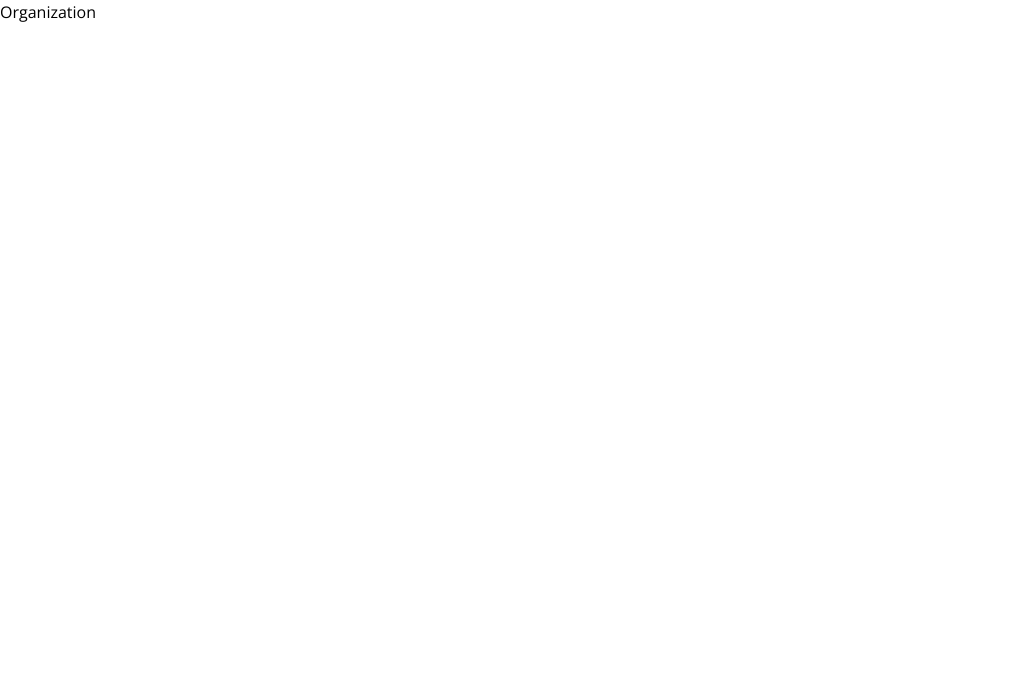
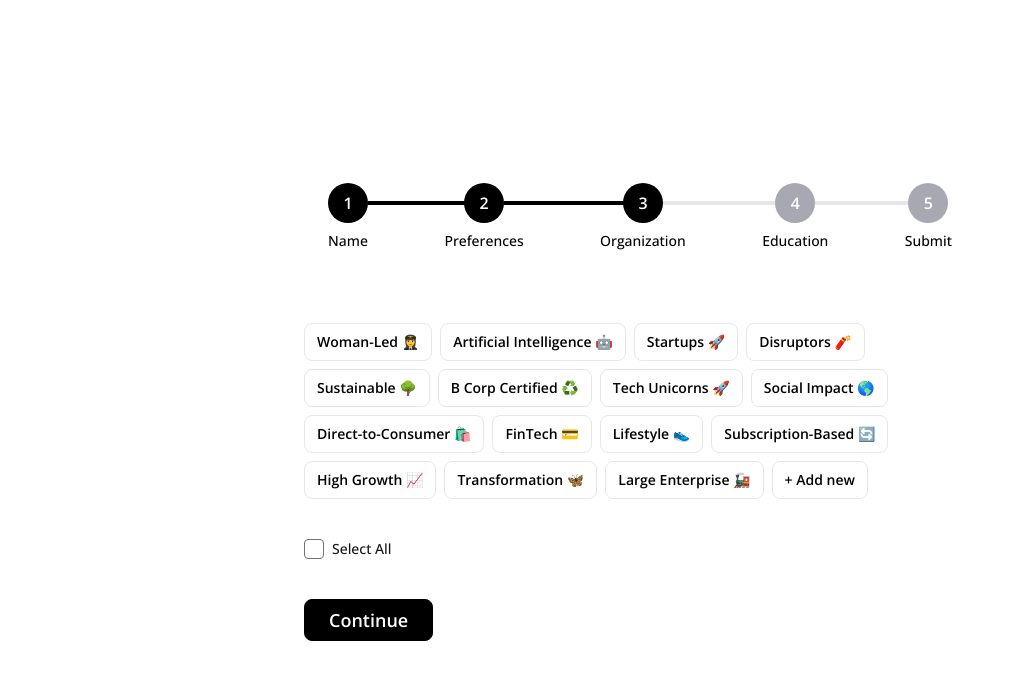
Before and after one commit to Staunchglobal/paths-hackathon, a Next.js app: page /organization in a window 1280 px wide. Shown: the top 680 px of the page, without its empty margins (0-1013 px from the left). Built offline with nearby package versions, Linux system fonts and the light colour scheme.

Commit message:
create organization form with page

```diff
--- a/src/app/organization/page.tsx
+++ b/src/app/organization/page.tsx
@@ -1,7 +1,20 @@
+'use client';
+
+import FormLayout from '@/templates/FormLayout/FormLayout';
+import OrganizationForm from '@/templates/OrganizationForm/OrganizationForm';
+import PageLayout from '@/templates/PageLayout/PageLayout';
 import React from 'react';
 
 const Organization = () => {
-  return <div>Organization</div>;
+  return (
+    <div>
+      <PageLayout>
+        <FormLayout>
+          <OrganizationForm />
+        </FormLayout>
+      </PageLayout>
+    </div>
+  );
 };
 
 export default Organization;
--- a/src/components/Stepper/Stepper.tsx
+++ b/src/components/Stepper/Stepper.tsx
@@ -22,11 +22,12 @@ const Stepper = () => {
               className={cn(
                 'relative flex h-10 w-10 items-center justify-center rounded-full font-semibold text-white',
                 index <= currentStep ? 'bg-black' : 'bg-primary-200',
-                index < steps.length - 1
-                  ? `after:absolute after:left-full after:top-1/2 after:h-1 after:w-[calc(100%+80px)] after:-translate-y-1/2 ${
-                      index === 0 ? 'after:bg-black' : 'after:bg-primary-100'
-                    }`
-                  : 'after:hidden',
+                index < steps.length - 1 &&
+                  `after:absolute after:left-full after:top-1/2 after:h-1 after:w-[calc(100%+80px)] after:-translate-y-1/2 ${
+                    index < currentStep
+                      ? 'after:bg-black'
+                      : 'after:bg-primary-100'
+                  }`,
               )}
             >
               {index + 1}
--- /dev/null
+++ b/src/templates/OrganizationForm/AddOrganizationButton.tsx
@@ -0,0 +1,36 @@
+interface AddOrganizationButtonProps {
+  newPreference: string;
+  setNewPreference: (value: string) => void;
+  onAdd: () => void;
+  onCancel: () => void;
+}
+
+const AddOrganizationButton: React.FC<AddOrganizationButtonProps> = ({
+  newPreference,
+  setNewPreference,
+  onAdd,
+  onCancel,
+}) => {
+  return (
+    <div className="flex flex-wrap items-center gap-2">
+      <input
+        type="text"
+        value={newPreference}
+        onChange={e => setNewPreference(e.target.value)}
+        placeholder="Enter preference..."
+        className="w-48 rounded-lg border px-3 py-2 text-sm"
+      />
+      <button
+        onClick={onAdd}
+        className="bg-primary rounded-lg px-3 py-2 text-sm text-black"
+      >
+        Add
+      </button>
+      <button onClick={onCancel} className="text-gray-500 hover:text-gray-700">
+        ✕
+      </button>
+    </div>
+  );
+};
+
+export default AddOrganizationButton;
--- /dev/null
+++ b/src/templates/OrganizationForm/OrganizationForm.tsx
@@ -0,0 +1,102 @@
+import { Checkbox } from '@/components';
+import { Button } from '@/components/Button';
+import Link from 'next/link';
+import React, { useState } from 'react';
+
+import PreferenceButton from '../PreferencesForm/PreferenceButton';
+import AddOrganizationButton from './AddOrganizationButton';
+
+const initialOrganizations = [
+  'Woman-Led 👩‍✈️',
+  'Artificial Intelligence 🤖',
+  'Startups 🚀',
+  'Disruptors 🧨',
+  'Sustainable 🌳',
+  'B Corp Certified ♻️',
+  'Tech Unicorns 🚀',
+  'Social Impact 🌎',
+  'Direct-to-Consumer 🛍️',
+  'FinTech 💳',
+  'Lifestyle 👟',
+  'Subscription-Based 🔄',
+  'High Growth 📈',
+  'Transformation 🦋',
+  'Large Enterprise 🚂',
+];
+
+const OrganizationForm = () => {
+  const [organizations, setOrganizations] = useState(initialOrganizations);
+  const [selectedOrganizations, setSelectedOrganizations] = useState<string[]>(
+    [],
+  );
+  const [showInput, setShowInput] = useState(false);
+  const [newPreference, setNewPreference] = useState('');
+  const [selectAll, setSelectAll] = useState(false);
+
+  const handleAddPreference = () => {
+    if (newPreference.trim() !== '') {
+      setOrganizations([...organizations, newPreference]);
+      setNewPreference('');
+      setShowInput(false);
+    }
+  };
+
+  const toggleSelection = (organization: string) => {
+    setSelectedOrganizations(prev =>
+      prev.includes(organization)
+        ? prev.filter(item => item !== organization)
+        : [...prev, organization],
+    );
+  };
+
+  return (
+    <div>
+      <div className="flex flex-wrap gap-2">
+        {organizations.map(value => (
+          <PreferenceButton
+            key={value}
+            label={value}
+            isSelected={selectedOrganizations.includes(value)}
+            onClick={() => toggleSelection(value)}
+          />
+        ))}
+
+        {!showInput ? (
+          <button
+            onClick={() => setShowInput(true)}
+            className="rounded-lg border px-3 py-2 text-sm font-semibold"
+          >
+            + Add new
+          </button>
+        ) : (
+          <AddOrganizationButton
+            newPreference={newPreference}
+            setNewPreference={setNewPreference}
+            onAdd={handleAddPreference}
+            onCancel={() => setShowInput(false)}
+          />
+        )}
+      </div>
+      <div className="mt-10">
+        <Checkbox
+          label="Select All"
+          checked={selectAll}
+          type="checkbox"
+          id="selectAll"
+          onChange={() => {
+            setSelectAll(!selectAll);
+            setSelectedOrganizations(selectAll ? [] : [...organizations]);
+          }}
+        />
+      </div>
+      <Button
+        variant={'black'}
+        className="mt-10 rounded-lg text-lg font-semibold"
+      >
+        <Link href="/education">Continue</Link>
+      </Button>
+    </div>
+  );
+};
+
+export default OrganizationForm;
```
